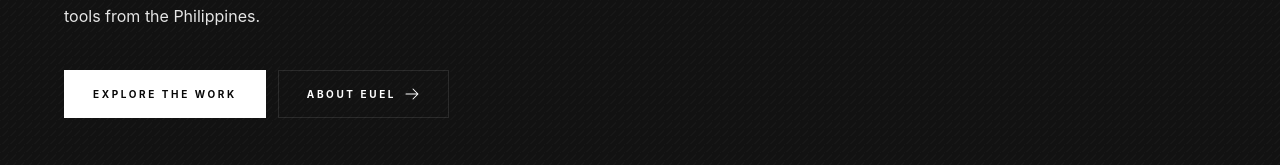
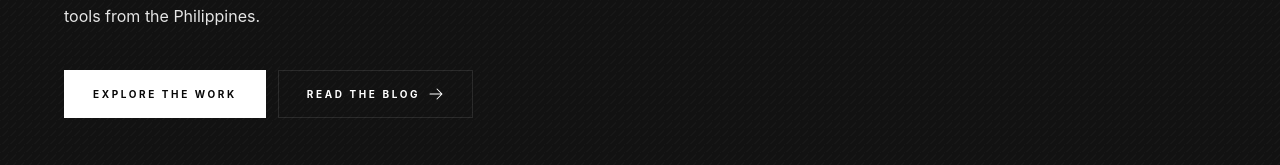
Before and after one commit to NightCrawler06/editorial-portfolio, a Next.js app: page / in a window 1280 px wide. Shown: the part 441-606 px from the top of the page. Built offline with nearby package versions, Linux system fonts and the light colour scheme; no server answers.

Commit message:
Add blog CTA and route fade capture

```diff
--- a/components/hero.tsx
+++ b/components/hero.tsx
@@ -26,10 +26,10 @@ export function Hero() {
             Explore the work
           </a>
           <a
-            href="#about"
+            href="/blog"
             className="inline-flex h-12 items-center justify-center gap-2 border border-line px-7 text-[10px] font-bold uppercase tracking-[0.26em] text-white transition hover:-translate-y-0.5 hover:border-white hover:text-muted"
           >
-            About Euel
+            Read the blog
             <HiArrowRight aria-hidden="true" className="h-4 w-4" />
           </a>
         </div>
--- a/components/page-transition-provider.tsx
+++ b/components/page-transition-provider.tsx
@@ -127,7 +127,7 @@ export function PageTransitionProvider({ children }: PageTransitionProviderProps
   return (
     <div
       className={`route-transition-shell ${isLeaving ? "route-transition-leave" : ""}`}
-      onClick={handleClick}
+      onClickCapture={handleClick}
     >
       {children}
     </div>
```
